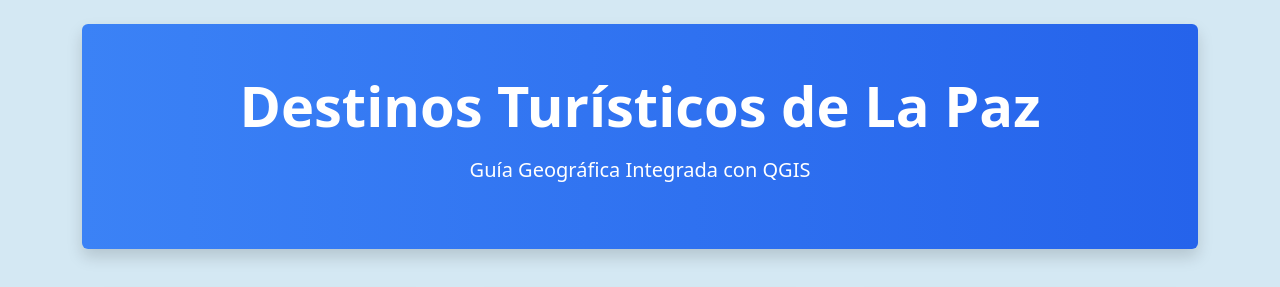
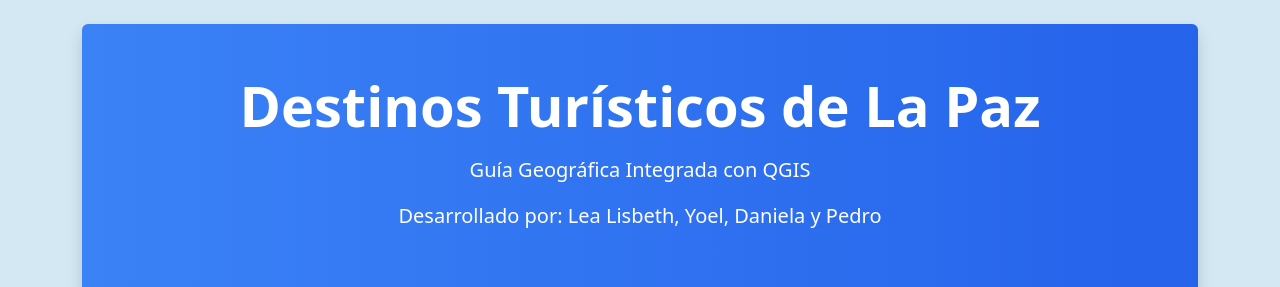
Before and after one commit to Mamans7/proy_final-SIG, a plain HTML site: page index.html in a window 1280 px wide. Shown: the top 287 px of the page. Drawn offline with nearby package versions, Linux system fonts and the light colour scheme.

Commit message:
ultima version

```diff
--- a/index.html
+++ b/index.html
@@ -15,6 +15,7 @@
         <header id="qgis-header" class="text-center py-5 rounded mb-5 shadow">
             <h1 class="display-4 fw-bold mb-3">Destinos Turísticos de La Paz</h1>
             <p class="fs-5">Guía Geográfica Integrada con QGIS</p>
+            <p class="fs-5">Desarrollado por: Lea Lisbeth, Yoel, Daniela y Pedro</p>
         </header>
 
         <!-- Grid de ubicaciones -->
```
